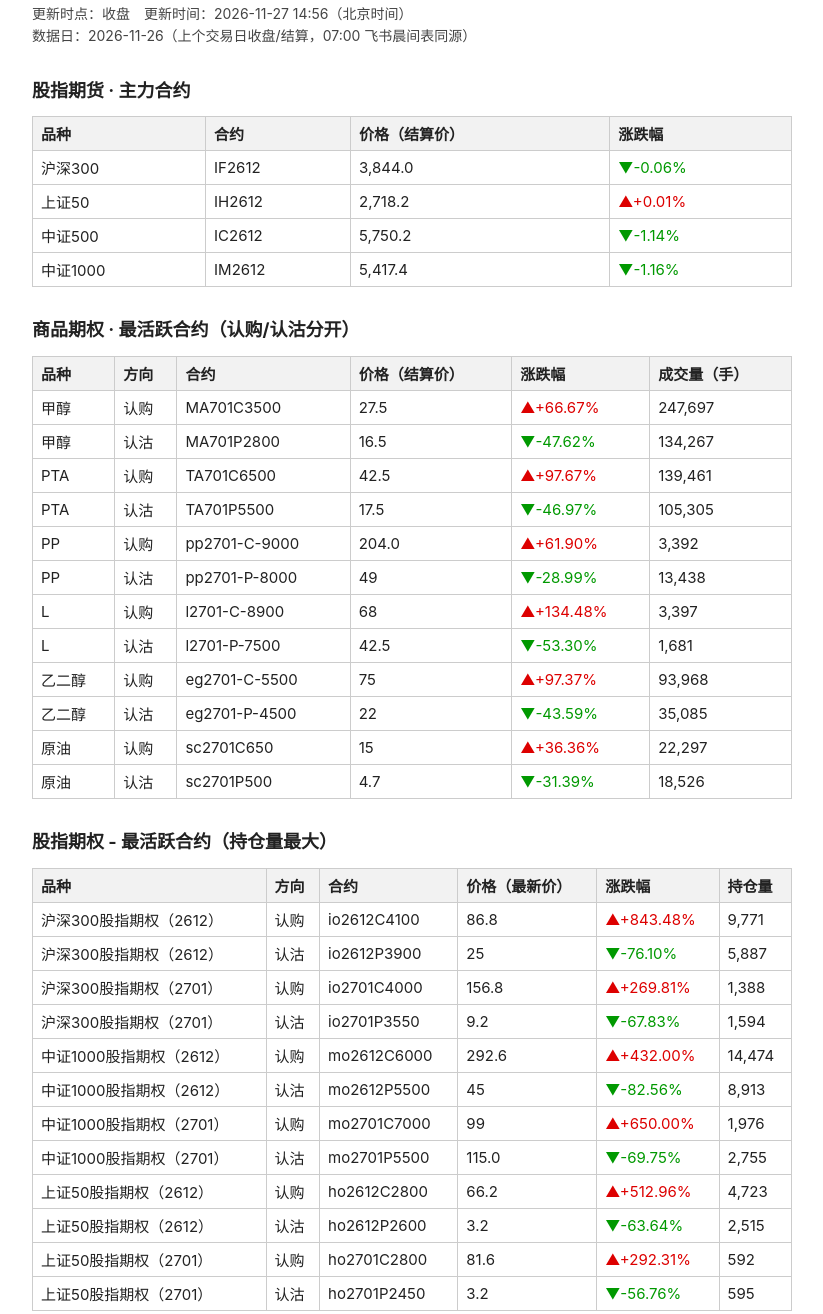
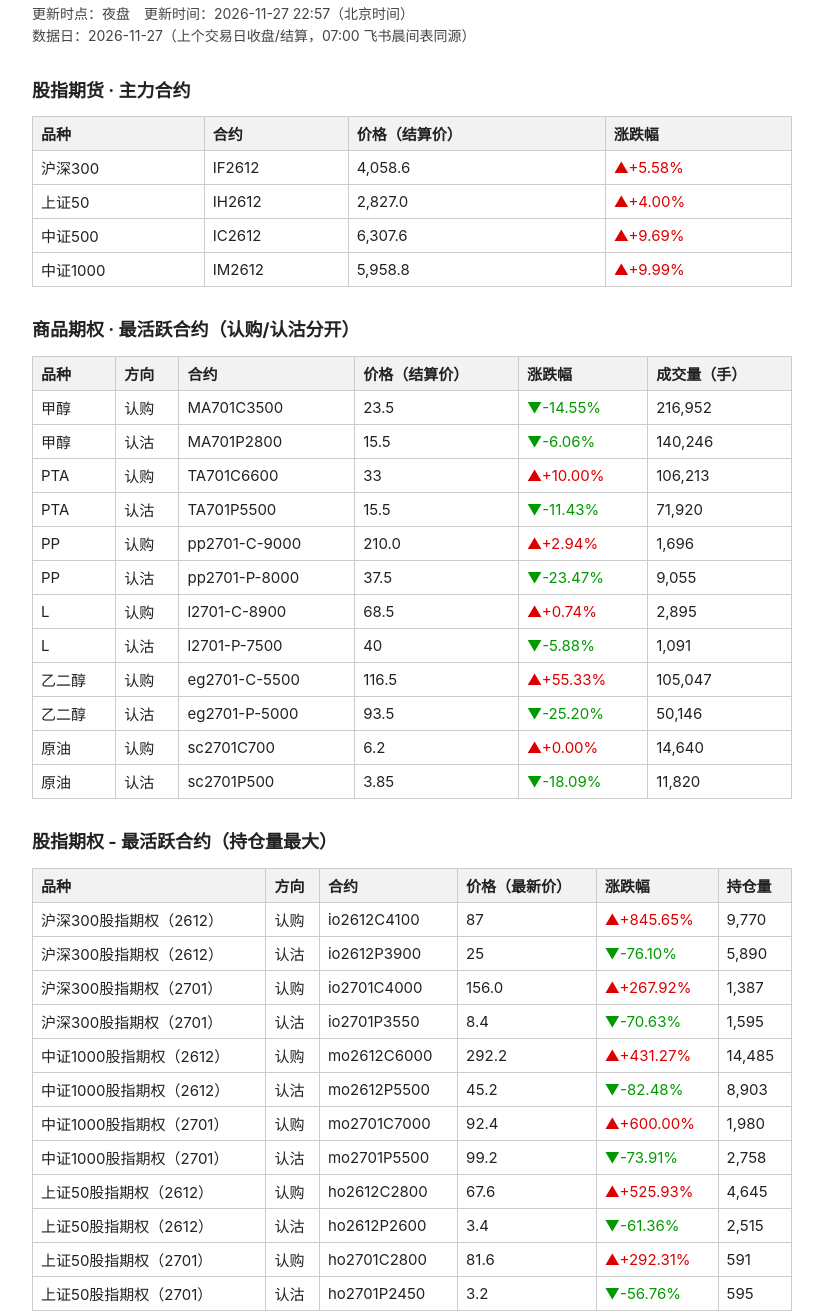
Before and after one commit to yanjiugongju01/muse2-futures-options-page, a plain HTML site: page index.html in a window 1280 px wide. Shown: the part 68-1382 px from the top of the page, without its empty margins (228-1051 px from the left). Drawn offline with Linux system fonts and the light colour scheme.

Commit message:
muse2 futures-options page: 夜盘 update data 2026-11-27

```diff
--- a/index.html
+++ b/index.html
@@ -13,44 +13,44 @@ th { background: #f2f2f2; } p { font-size: 14px; line-height: 1.6; color: #444;
 </head>
 <body>
 <h1>期货期权公开表</h1>
-<p>更新时点：收盘　更新时间：2026-11-27 14:56（北京时间）<br>
-数据日：2026-11-26（上个交易日收盘/结算，07:00 飞书晨间表同源）</p>
+<p>更新时点：夜盘　更新时间：2026-11-27 22:57（北京时间）<br>
+数据日：2026-11-27（上个交易日收盘/结算，07:00 飞书晨间表同源）</p>
 <h2>股指期货 · 主力合约</h2>
 <table><tr><th>品种</th><th>合约</th><th>价格（结算价）</th><th>涨跌幅</th></tr>
-<tr><td>沪深300</td><td>IF2612</td><td>3,844.0</td><td><span class="down">▼-0.06%</span></td></tr>
-<tr><td>上证50</td><td>IH2612</td><td>2,718.2</td><td><span class="up">▲+0.01%</span></td></tr>
-<tr><td>中证500</td><td>IC2612</td><td>5,750.2</td><td><span class="down">▼-1.14%</span></td></tr>
-<tr><td>中证1000</td><td>IM2612</td><td>5,417.4</td><td><span class="down">▼-1.16%</span></td></tr>
+<tr><td>沪深300</td><td>IF2612</td><td>4,058.6</td><td><span class="up">▲+5.58%</span></td></tr>
+<tr><td>上证50</td><td>IH2612</td><td>2,827.0</td><td><span class="up">▲+4.00%</span></td></tr>
+<tr><td>中证500</td><td>IC2612</td><td>6,307.6</td><td><span class="up">▲+9.69%</span></td></tr>
+<tr><td>中证1000</td><td>IM2612</td><td>5,958.8</td><td><span class="up">▲+9.99%</span></td></tr>
 </table>
 
 <h2>商品期权 · 最活跃合约（认购/认沽分开）</h2>
 <table><tr><th>品种</th><th>方向</th><th>合约</th><th>价格（结算价）</th><th>涨跌幅</th><th>成交量（手）</th></tr>
-<tr><td>甲醇</td><td>认购</td><td>MA701C3500</td><td>27.5</td><td><span class="up">▲+66.67%</span></td><td>247,697</td></tr>
-<tr><td>甲醇</td><td>认沽</td><td>MA701P2800</td><td>16.5</td><td><span class="down">▼-47.62%</span></td><td>134,267</td></tr>
-<tr><td>PTA</td><td>认购</td><td>TA701C6500</td><td>42.5</td><td><span class="up">▲+97.67%</span></td><td>139,461</td></tr>
-<tr><td>PTA</td><td>认沽</td><td>TA701P5500</td><td>17.5</td><td><span class="down">▼-46.97%</span></td><td>105,305</td></tr>
-<tr><td>PP</td><td>认购</td><td>pp2701-C-9000</td><td>204.0</td><td><span class="up">▲+61.90%</span></td><td>3,392</td></tr>
-<tr><td>PP</td><td>认沽</td><td>pp2701-P-8000</td><td>49</td><td><span class="down">▼-28.99%</span></td><td>13,438</td></tr>
-<tr><td>L</td><td>认购</td><td>l2701-C-8900</td><td>68</td><td><span class="up">▲+134.48%</span></td><td>3,397</td></tr>
-<tr><td>L</td><td>认沽</td><td>l2701-P-7500</td><td>42.5</td><td><span class="down">▼-53.30%</span></td><td>1,681</td></tr>
-<tr><td>乙二醇</td><td>认购</td><td>eg2701-C-5500</td><td>75</td><td><span class="up">▲+97.37%</span></td><td>93,968</td></tr>
-<tr><td>乙二醇</td><td>认沽</td><td>eg2701-P-4500</td><td>22</td><td><span class="down">▼-43.59%</span></td><td>35,085</td></tr>
-<tr><td>原油</td><td>认购</td><td>sc2701C650</td><td>15</td><td><span class="up">▲+36.36%</span></td><td>22,297</td></tr>
-<tr><td>原油</td><td>认沽</td><td>sc2701P500</td><td>4.7</td><td><span class="down">▼-31.39%</span></td><td>18,526</td></tr>
+<tr><td>甲醇</td><td>认购</td><td>MA701C3500</td><td>23.5</td><td><span class="down">▼-14.55%</span></td><td>216,952</td></tr>
+<tr><td>甲醇</td><td>认沽</td><td>MA701P2800</td><td>15.5</td><td><span class="down">▼-6.06%</span></td><td>140,246</td></tr>
+<tr><td>PTA</td><td>认购</td><td>TA701C6600</td><td>33</td><td><span class="up">▲+10.00%</span></td><td>106,213</td></tr>
+<tr><td>PTA</td><td>认沽</td><td>TA701P5500</td><td>15.5</td><td><span class="down">▼-11.43%</span></td><td>71,920</td></tr>
+<tr><td>PP</td><td>认购</td><td>pp2701-C-9000</td><td>210.0</td><td><span class="up">▲+2.94%</span></td><td>1,696</td></tr>
+<tr><td>PP</td><td>认沽</td><td>pp2701-P-8000</td><td>37.5</td><td><span class="down">▼-23.47%</span></td><td>9,055</td></tr>
+<tr><td>L</td><td>认购</td><td>l2701-C-8900</td><td>68.5</td><td><span class="up">▲+0.74%</span></td><td>2,895</td></tr>
+<tr><td>L</td><td>认沽</td><td>l2701-P-7500</td><td>40</td><td><span class="down">▼-5.88%</span></td><td>1,091</td></tr>
+<tr><td>乙二醇</td><td>认购</td><td>eg2701-C-5500</td><td>116.5</td><td><span class="up">▲+55.33%</span></td><td>105,047</td></tr>
+<tr><td>乙二醇</td><td>认沽</td><td>eg2701-P-5000</td><td>93.5</td><td><span class="down">▼-25.20%</span></td><td>50,146</td></tr>
+<tr><td>原油</td><td>认购</td><td>sc2701C700</td><td>6.2</td><td><span class="up">▲+0.00%</span></td><td>14,640</td></tr>
+<tr><td>原油</td><td>认沽</td><td>sc2701P500</td><td>3.85</td><td><span class="down">▼-18.09%</span></td><td>11,820</td></tr>
 </table>
 <h2>股指期权 - 最活跃合约（持仓量最大）</h2>
 <table><tr><th>品种</th><th>方向</th><th>合约</th><th>价格（最新价）</th><th>涨跌幅</th><th>持仓量</th></tr>
-<tr><td>沪深300股指期权（2612）</td><td>认购</td><td>io2612C4100</td><td>86.8</td><td><span class="up">▲+843.48%</span></td><td>9,771</td></tr>
-<tr><td>沪深300股指期权（2612）</td><td>认沽</td><td>io2612P3900</td><td>25</td><td><span class="down">▼-76.10%</span></td><td>5,887</td></tr>
-<tr><td>沪深300股指期权（2701）</td><td>认购</td><td>io2701C4000</td><td>156.8</td><td><span class="up">▲+269.81%</span></td><td>1,388</td></tr>
-<tr><td>沪深300股指期权（2701）</td><td>认沽</td><td>io2701P3550</td><td>9.2</td><td><span class="down">▼-67.83%</span></td><td>1,594</td></tr>
-<tr><td>中证1000股指期权（2612）</td><td>认购</td><td>mo2612C6000</td><td>292.6</td><td><span class="up">▲+432.00%</span></td><td>14,474</td></tr>
-<tr><td>中证1000股指期权（2612）</td><td>认沽</td><td>mo2612P5500</td><td>45</td><td><span class="down">▼-82.56%</span></td><td>8,913</td></tr>
-<tr><td>中证1000股指期权（2701）</td><td>认购</td><td>mo2701C7000</td><td>99</td><td><span class="up">▲+650.00%</span></td><td>1,976</td></tr>
-<tr><td>中证1000股指期权（2701）</td><td>认沽</td><td>mo2701P5500</td><td>115.0</td><td><span class="down">▼-69.75%</span></td><td>2,755</td></tr>
-<tr><td>上证50股指期权（2612）</td><td>认购</td><td>ho2612C2800</td><td>66.2</td><td><span class="up">▲+512.96%</span></td><td>4,723</td></tr>
-<tr><td>上证50股指期权（2612）</td><td>认沽</td><td>ho2612P2600</td><td>3.2</td><td><span class="down">▼-63.64%</span></td><td>2,515</td></tr>
-<tr><td>上证50股指期权（2701）</td><td>认购</td><td>ho2701C2800</td><td>81.6</td><td><span class="up">▲+292.31%</span></td><td>592</td></tr>
+<tr><td>沪深300股指期权（2612）</td><td>认购</td><td>io2612C4100</td><td>87</td><td><span class="up">▲+845.65%</span></td><td>9,770</td></tr>
+<tr><td>沪深300股指期权（2612）</td><td>认沽</td><td>io2612P3900</td><td>25</td><td><span class="down">▼-76.10%</span></td><td>5,890</td></tr>
+<tr><td>沪深300股指期权（2701）</td><td>认购</td><td>io2701C4000</td><td>156.0</td><td><span class="up">▲+267.92%</span></td><td>1,387</td></tr>
+<tr><td>沪深300股指期权（2701）</td><td>认沽</td><td>io2701P3550</td><td>8.4</td><td><span class="down">▼-70.63%</span></td><td>1,595</td></tr>
+<tr><td>中证1000股指期权（2612）</td><td>认购</td><td>mo2612C6000</td><td>292.2</td><td><span class="up">▲+431.27%</span></td><td>14,485</td></tr>
+<tr><td>中证1000股指期权（2612）</td><td>认沽</td><td>mo2612P5500</td><td>45.2</td><td><span class="down">▼-82.48%</span></td><td>8,903</td></tr>
+<tr><td>中证1000股指期权（2701）</td><td>认购</td><td>mo2701C7000</td><td>92.4</td><td><span class="up">▲+600.00%</span></td><td>1,980</td></tr>
+<tr><td>中证1000股指期权（2701）</td><td>认沽</td><td>mo2701P5500</td><td>99.2</td><td><span class="down">▼-73.91%</span></td><td>2,758</td></tr>
+<tr><td>上证50股指期权（2612）</td><td>认购</td><td>ho2612C2800</td><td>67.6</td><td><span class="up">▲+525.93%</span></td><td>4,645</td></tr>
+<tr><td>上证50股指期权（2612）</td><td>认沽</td><td>ho2612P2600</td><td>3.4</td><td><span class="down">▼-61.36%</span></td><td>2,515</td></tr>
+<tr><td>上证50股指期权（2701）</td><td>认购</td><td>ho2701C2800</td><td>81.6</td><td><span class="up">▲+292.31%</span></td><td>591</td></tr>
 <tr><td>上证50股指期权（2701）</td><td>认沽</td><td>ho2701P2450</td><td>3.2</td><td><span class="down">▼-56.76%</span></td><td>595</td></tr>
 </table>
 <p>口径：期货与期权价格均为结算价，涨跌幅 =（结算价 - 前结算价）/ 前结算价；
```
